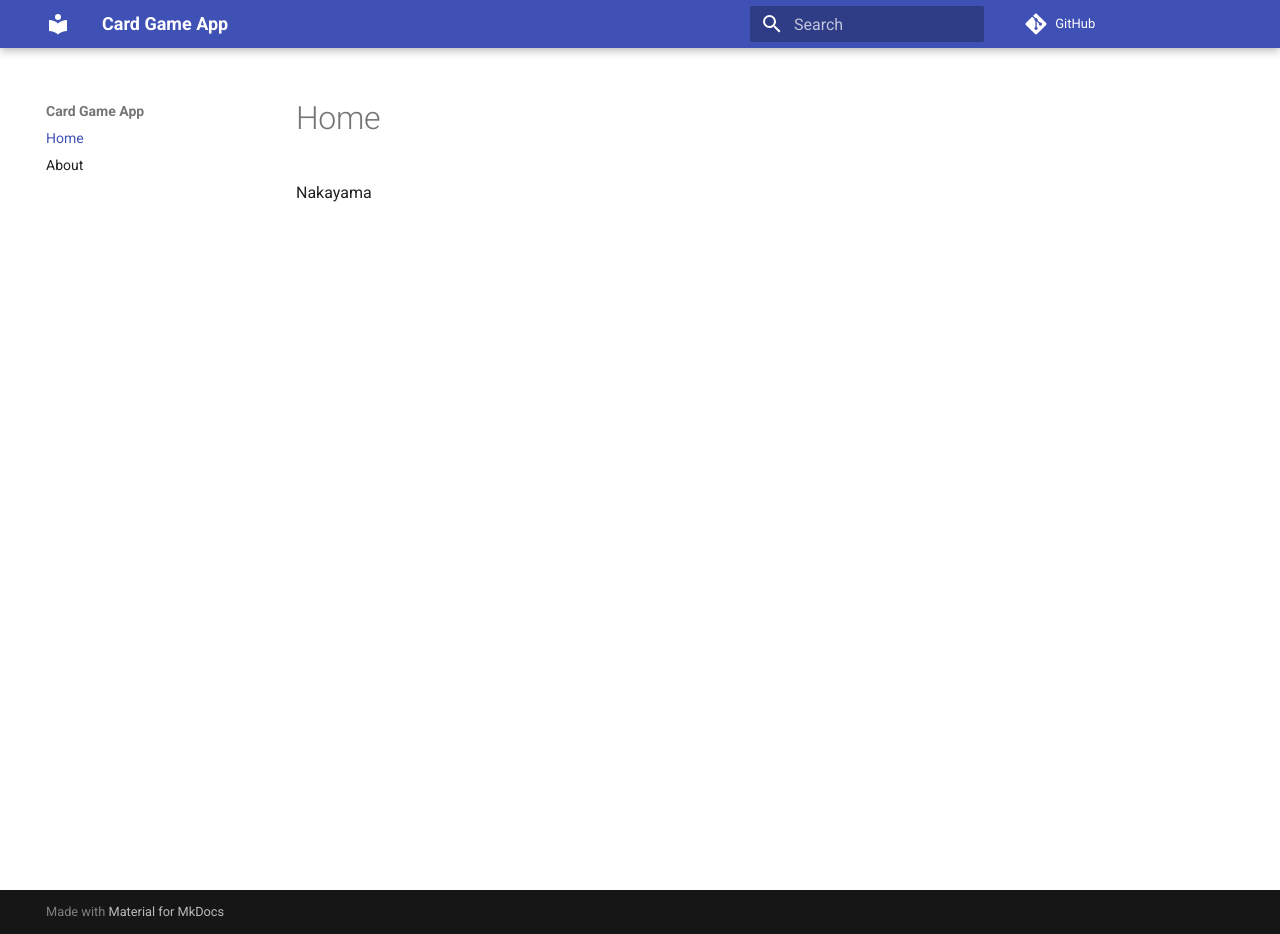
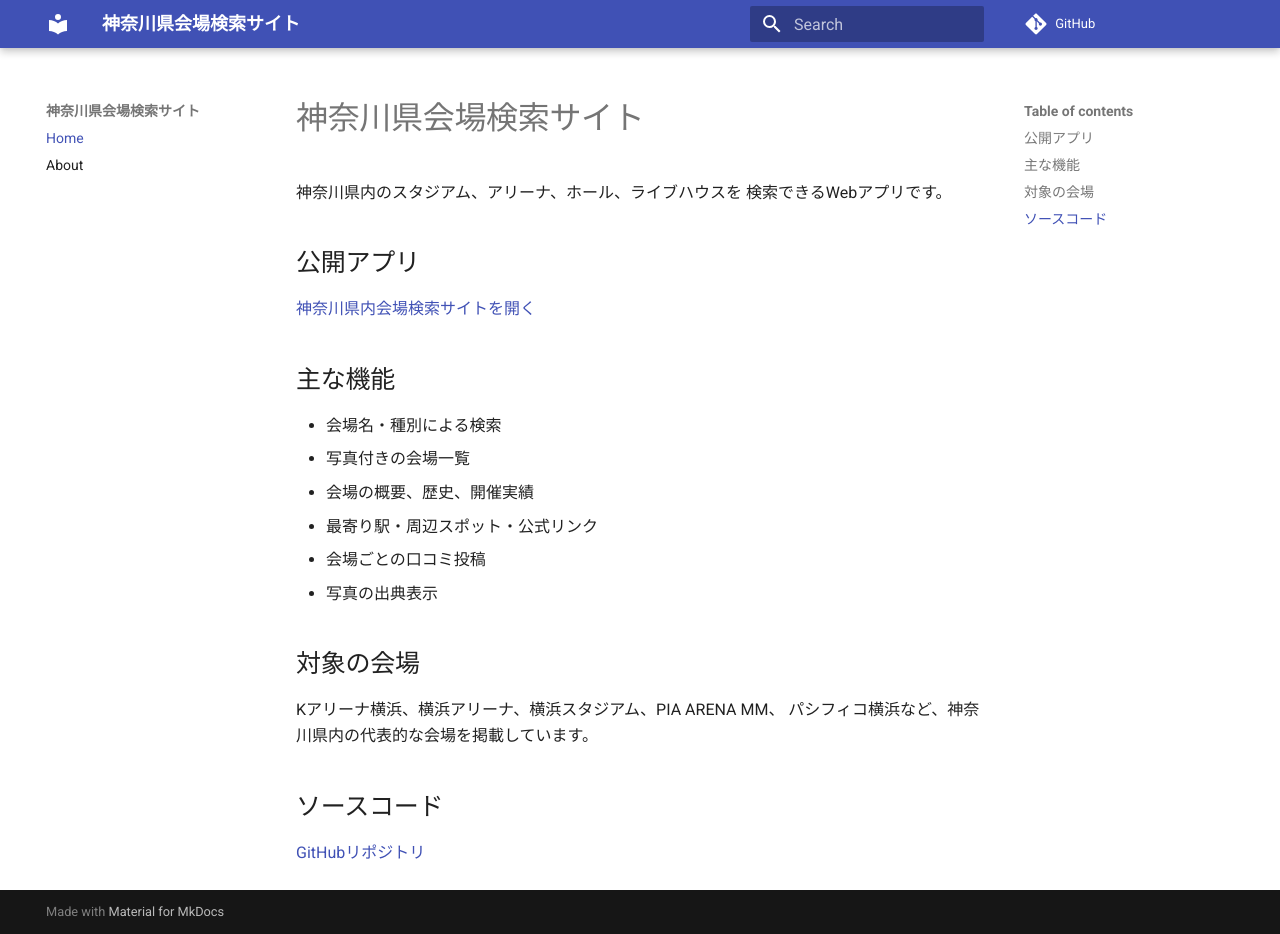
Before and after one commit to 0822mochiToya/streamlit-practice, an MkDocs documentation site: the page built from docs/index.md, in a window 1280 px wide and 934 px high. Built offline with MkDocs 1.6.1 and Material for MkDocs 9.7.7, drawn with Linux system fonts in a browser that asks for light colours; comment, search, counter and statistics services are not loaded; the version menu is left out.

Commit message:
Complete venue guide documentation
Co-authored-by: Copilot <223556219+Copilot@users.noreply.github.com>

```diff
--- a/docs/about.md
+++ b/docs/about.md
@@ -0,0 +1,10 @@
+# このサイトについて
+
+このサイトは、神奈川県内の会場を調べたり比較したりするための
+ポートフォリオ作品です。
+
+Streamlitを使って検索画面、会場詳細、写真ギャラリー、
+口コミ機能を実装しています。
+
+掲載している写真や情報には出典があるものが含まれるため、
+利用目的や著作権・利用条件は各提供元で確認してください。
--- a/docs/index.md
+++ b/docs/index.md
@@ -1 +1,26 @@
-Nakayama
+# 神奈川県会場検索サイト
+
+神奈川県内のスタジアム、アリーナ、ホール、ライブハウスを
+検索できるWebアプリです。
+
+## 公開アプリ
+
+[神奈川県内会場検索サイトを開く](https://app-practice-mochi-toya1.streamlit.app/)
+
+## 主な機能
+
+- 会場名・種別による検索
+- 写真付きの会場一覧
+- 会場の概要、歴史、開催実績
+- 最寄り駅・周辺スポット・公式リンク
+- 会場ごとの口コミ投稿
+- 写真の出典表示
+
+## 対象の会場
+
+Kアリーナ横浜、横浜アリーナ、横浜スタジアム、PIA ARENA MM、
+パシフィコ横浜など、神奈川県内の代表的な会場を掲載しています。
+
+## ソースコード
+
+[GitHubリポジトリ](https://github.com/0822mochiToya/streamlit-practice)
--- a/mkdocs.yml
+++ b/mkdocs.yml
@@ -1,4 +1,4 @@
-site_name: Card Game App
+site_name: 神奈川県会場検索サイト
 site_url: https://0822mochiToya.github.io/streamlit-practice/
 theme:
   name: material
```
